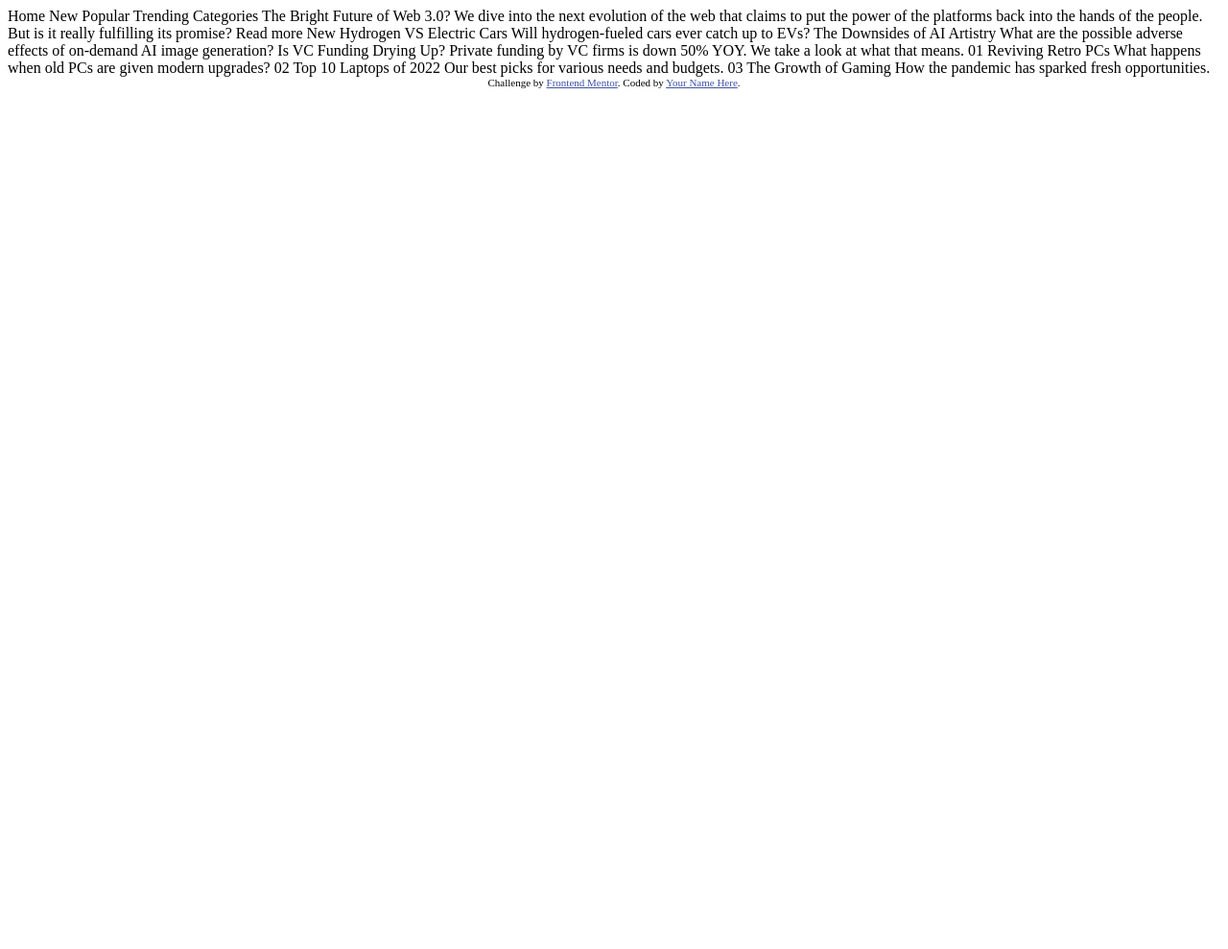
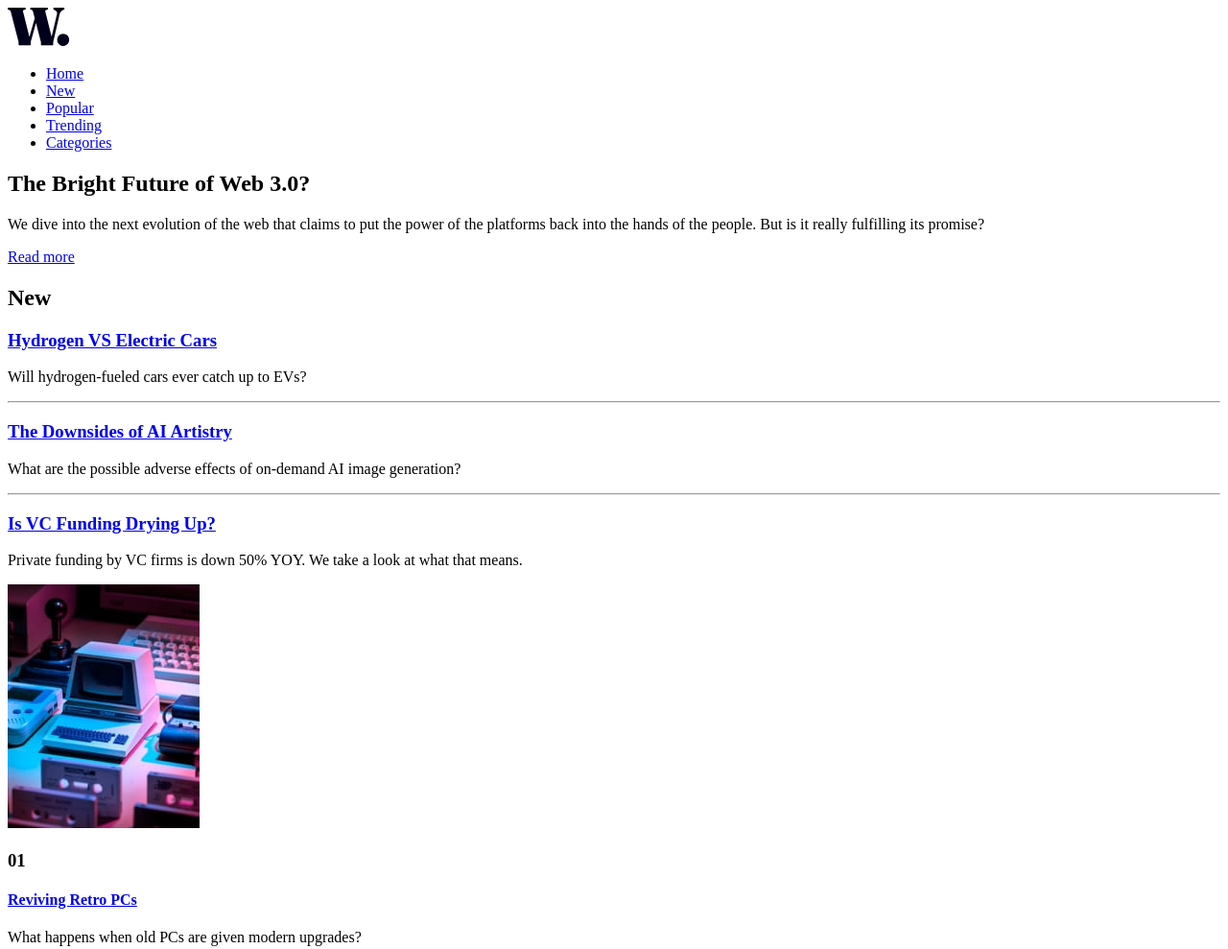
Before and after one commit to Glenda9031/News_Homepage, a plain HTML site: page index.html in a window 1280 px wide. Shown: the top 989 px of the page at 96% size. Before the commit the page ends 800 px from the top, so only its background shows below. Drawn offline with Linux system fonts and the light colour scheme.

Commit message:
Update style.css, index.html and create script.js

```diff
--- /dev/null
+++ b/css/style.css
@@ -0,0 +1,10 @@
+@import url("https://fonts.googleapis.com/css2?family=Inter:wght@400;700;800&display=swap");
+
+:root {
+  --primary-orange: hsl(35, 77%, 62%);
+  --primary-red: hsl(5, 85%, 63%);
+  --off-white: hsl(36, 100%, 99%);
+  --grayish-blue: hsl(233, 8%, 79%);
+  --dark-grayish-blue: hsl(236, 13%, 42%);
+  --dark-blue: hsl(240, 100%, 5%);
+}
--- a/index.html
+++ b/index.html
@@ -4,57 +4,92 @@
   <meta charset="UTF-8">
   <meta name="viewport" content="width=device-width, initial-scale=1.0"> <!-- displays site properly based on user's device -->
 
-  <link rel="icon" type="image/png" sizes="32x32" href="./assets/images/favicon-32x32.png">
-
+  <link rel="icon" type="image/png" sizes="32x32" href="images/favicon-32x32.png">
+  <link rel="stylesheet" href="css/style.css">
   <title>Frontend Mentor | News homepage</title>
 
-  <!-- Feel free to remove these styles or customise in your own stylesheet 👍 -->
-  <style>
-    .attribution { font-size: 11px; text-align: center; }
-    .attribution a { color: hsl(228, 45%, 44%); }
-  </style>
 </head>
 <body>
+  <main>
+    <nav>
+      <div class="navbar">
+        <img src="images/logo.svg" alt="logo">
+        <span class="menu-btn"></span>
+      </div>
 
-  Home
-  New
-  Popular
-  Trending
-  Categories
+      <div class="nav-list">
+        <span class="menu-btn"></span>
+        <ul>
+          <li><a href="#">Home</a></li>
+          <li><a href="#">New</a></li>
+          <li><a href="#">Popular</a></li>
+          <li><a href="#">Trending</a></li>
+          <li><a href="#">Categories</a></li>
+        </ul>
+      </div>
+    </nav>
 
-  The Bright Future of Web 3.0?
+  <header>
+    <div class="hero"></div>
+    <section>
+     <h1>The Bright Future of Web 3.0?</h1>
+     <p>We dive into the next evolution of the web that claims to put the power of the platforms back into the hands of the people.
+      But is it really fulfilling its promise?</p>
+      <a href="#">Read more</a>
+   </section>
+  </header>
 
-  We dive into the next evolution of the web that claims to put the power of the platforms back into the hands of the people.
-  But is it really fulfilling its promise?
+  <section class="new">
+    <h2>New</h2>
+    <article>
+      <h3><a href="#">Hydrogen VS Electric Cars</a></h3>
+      <p>Will hydrogen-fueled cars ever catch up to EVs?</p>
+    </article>
+  <hr />
 
-  Read more
+    <article>
+      <h3><a href="#">The Downsides of AI Artistry</a></h3>
+      <p>What are the possible adverse effects of on-demand AI image generation?</p>
+    </article>
+    <hr />
 
-  New
+    <article>
+      <h3><a href="#">Is VC Funding Drying Up?</a></h3>
+      <p>Private funding by VC firms is down 50% YOY. We take a look at what that means.</p>
+    </article>
+  </section>
 
-  Hydrogen VS Electric Cars
-  Will hydrogen-fueled cars ever catch up to EVs?
+  <div class="top">
+    <article>
+      <img src="images/image-retro-pcs.jpg" alt="retro pcs">
+      <div>
+        <h3>01</h3>
+        <h4><a href="#">Reviving Retro PCs</a></h4>
+        <p>What happens when old PCs are given modern upgrades?</p>
+      </div>
+    </article>
+  </div>
 
-  The Downsides of AI Artistry
-  What are the possible adverse effects of on-demand AI image generation?
+  <article>
+    <img src="images/image-top-laptops.jpg" alt="laptops">
+    <div>
+      <h3>02</h3>
+      <h4><a href="#">Top 10 Laptops of 2022</a></h4>
+      <p>Our best picks for various needs and budgets.</p>
+    </div>
+  </article>
+</div>
 
-  Is VC Funding Drying Up?
-  Private funding by VC firms is down 50% YOY. We take a look at what that means.
-
-  01
-  Reviving Retro PCs
-  What happens when old PCs are given modern upgrades?
-
-  02
-  Top 10 Laptops of 2022
-  Our best picks for various needs and budgets.
-
-  03
-  The Growth of Gaming
-  How the pandemic has sparked fresh opportunities.
-
-  <div class="attribution">
-    Challenge by <a href="https://www.frontendmentor.io?ref=challenge" target="_blank">Frontend Mentor</a>.
-    Coded by <a href="#">Your Name Here</a>.
+<article>
+  <img src="images/image-gaming-growth.jpg" alt="laptops">
+  <div>
+    <h3>03</h3>
+    <h4><a href="#">The Growth of Gaming</a></h4>
+    <p>How the pandemic has sparked fresh opportunities.</p>
   </div>
+</article>
+</div>
+</main>
+<script src="script.js"></script>
 </body>
 </html>
```
Also changed, not shown: script.js (added).
